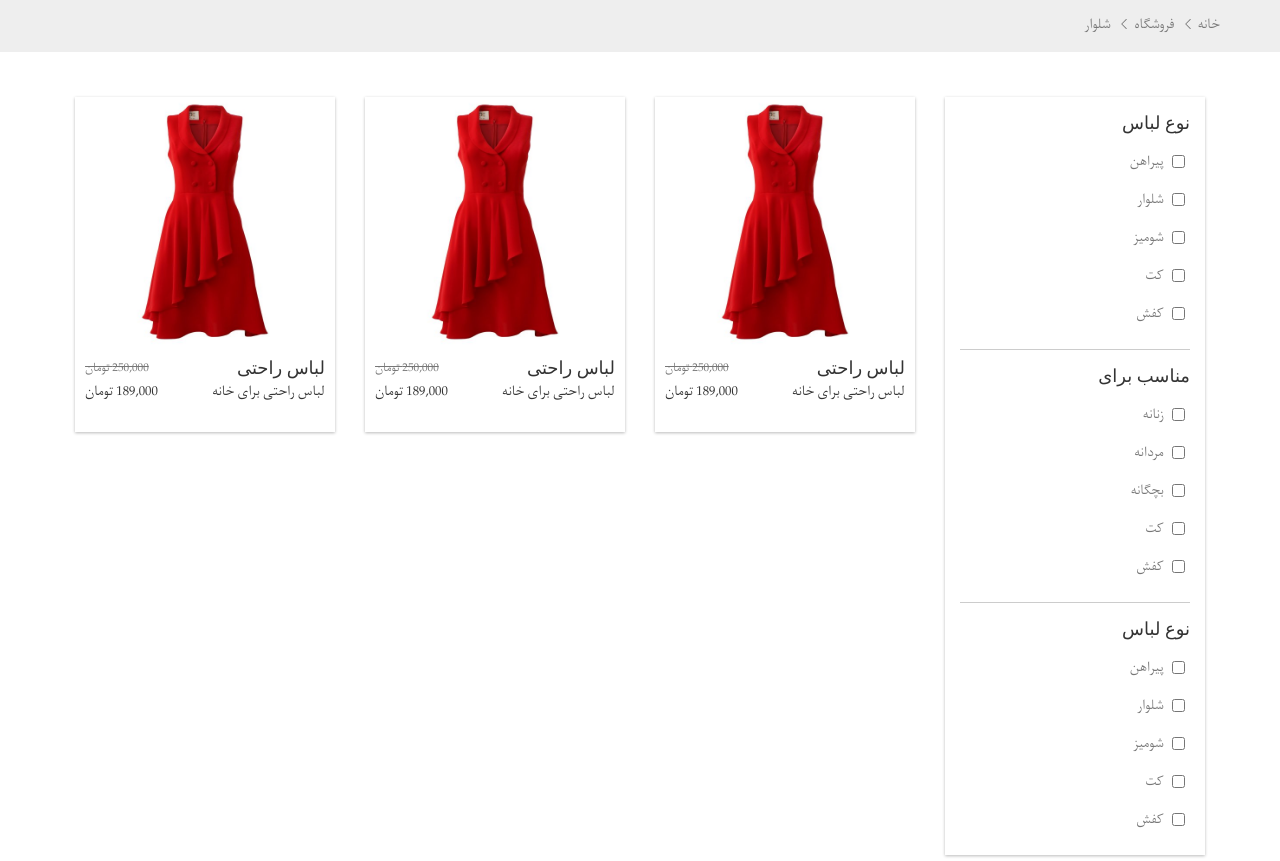
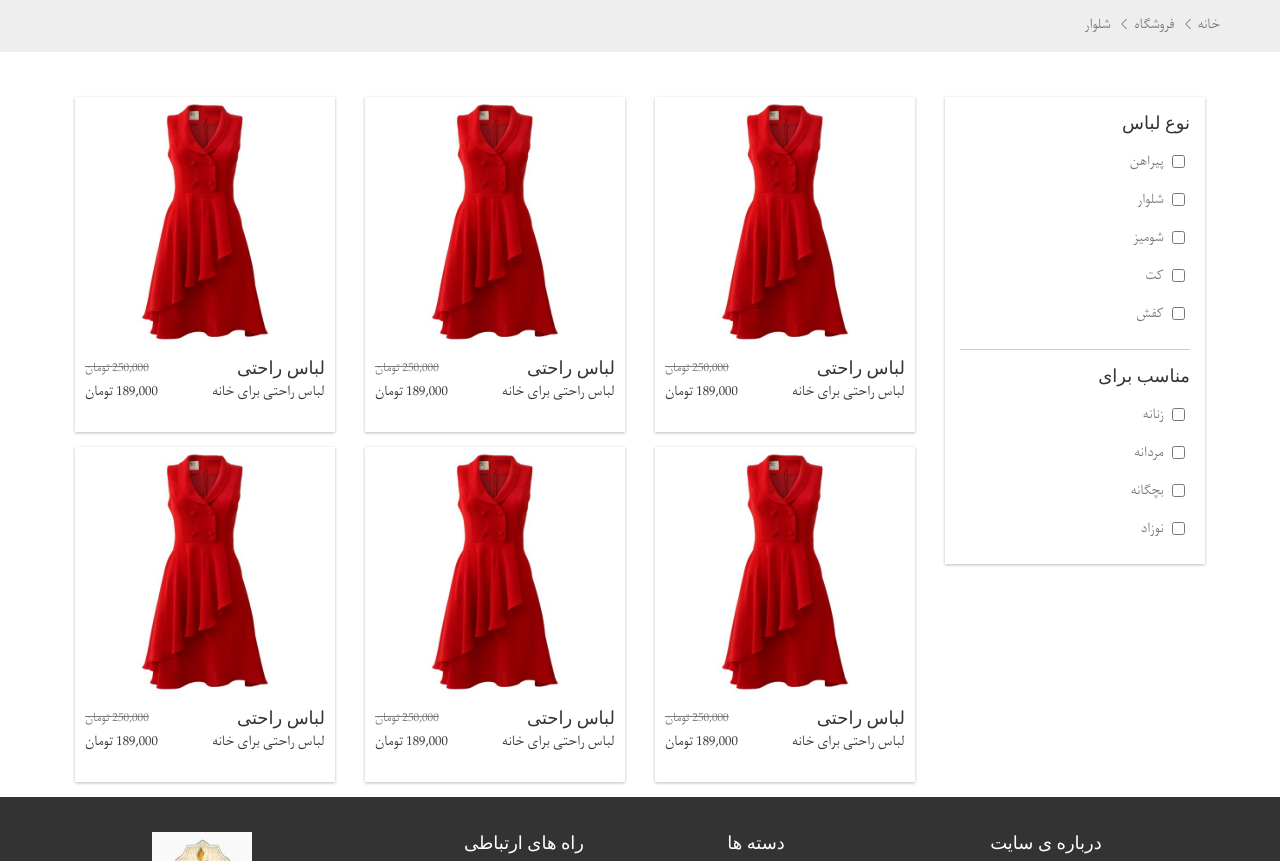
Before and after one commit to MohamadShariat/shop, a plain HTML site: page html/category.html in a window 1280 px wide. Shown: the part 68-929 px from the top of the page. Drawn offline with Linux system fonts and the light colour scheme; a web font is replaced by a local one.

Commit message:
category part three is created

```diff
--- a/css/style.css
+++ b/css/style.css
@@ -928,12 +928,15 @@ p {
   width: 100%;
   height: auto;
   box-shadow: 0px 1px 3px #bbb;
+  display: flex;
+  flex-wrap: wrap;
 }
 
 .cat_sidebar_boxes {
   margin: 0 15px;
   padding: 15px 0;
   border-bottom: 1px #ccc solid;
+  width: 100%;
 }
 
 .cat_sidebar_boxes:last-child{
@@ -1047,6 +1050,13 @@ p {
   .cat_col_post {
     width: 50%;
   }
+
+  .cat_sidebar_boxes{
+    width: 50%;
+    margin: 0;
+    padding: 15px;
+    border-bottom: none;
+  }
 }
 
 @media screen and (max-width: 950px) {
--- a/html/category.html
+++ b/html/category.html
@@ -96,49 +96,20 @@
                   <h3>مناسب برای</h3>
                   <ul>
                     <li>
-                      <input name="pirahan" id="sort_1" type="checkbox" />
-                      <label for="sort_1">زنانه</label>
+                      <input name="women" id="suitable_1" type="checkbox" />
+                      <label for="suitable_1">زنانه</label>
                     </li>
                     <li>
-                      <input name="shalvar" id="sort_2" type="checkbox" />
-                      <label for="sort_2">مردانه</label>
+                      <input name="men" id="suitable_2" type="checkbox" />
+                      <label for="suitable_2">مردانه</label>
                     </li>
                     <li>
-                      <input name="shomiz" id="sort_3" type="checkbox" />
-                      <label for="sort_3">بچگانه</label>
+                      <input name="child" id="suitable_3" type="checkbox" />
+                      <label for="suitable_3">بچگانه</label>
                     </li>
                     <li>
-                      <input name="cot" id="sort_4" type="checkbox" />
-                      <label for="sort_4">کت</label>
-                    </li>
-                    <li>
-                      <input name="kafsh" id="sort_5" type="checkbox" />
-                      <label for="sort_5">کفش</label>
-                    </li>
-                  </ul>
-                </div>
-                <div class="cat_sidebar_boxes">
-                  <h3>نوع لباس</h3>
-                  <ul>
-                    <li>
-                      <input name="pirahan" id="sort_1" type="checkbox" />
-                      <label for="sort_1">پیراهن</label>
-                    </li>
-                    <li>
-                      <input name="shalvar" id="sort_2" type="checkbox" />
-                      <label for="sort_2">شلوار</label>
-                    </li>
-                    <li>
-                      <input name="shomiz" id="sort_3" type="checkbox" />
-                      <label for="sort_3">شومیز</label>
-                    </li>
-                    <li>
-                      <input name="cot" id="sort_4" type="checkbox" />
-                      <label for="sort_4">کت</label>
-                    </li>
-                    <li>
-                      <input name="kafsh" id="sort_5" type="checkbox" />
-                      <label for="sort_5">کفش</label>
+                      <input name="baby" id="suitable_4" type="checkbox" />
+                      <label for="suitable_4">نوزاد</label>
                     </li>
                   </ul>
                 </div>
@@ -199,50 +170,64 @@
                   </div>
                 </div>
               </div>
+              <div class="cat_col_post">
+                <div class="new_post_card">
+                  <div class="new_post_pic">
+                    <img src="../assets/images/dress1.jpg" alt="image " />
+                  </div>
+                  <div class="new_post_body">
+                    <div>
+                      <p class="new_post_title">لباس راحتی</p>
+                      <p class="new_post_price">250,000 تومان</p>
+                    </div>
+                    <div class="clearfix"></div>
+                    <div>
+                      <p class="new_post_description">لباس راحتی برای خانه</p>
+                      <p class="new_post_price_off">189,000 تومان</p>
+                    </div>
+                  </div>
+                </div>
+              </div>
+              <div class="cat_col_post">
+                <div class="new_post_card">
+                  <div class="new_post_pic">
+                    <img src="../assets/images/dress1.jpg" alt="image " />
+                  </div>
+                  <div class="new_post_body">
+                    <div>
+                      <p class="new_post_title">لباس راحتی</p>
+                      <p class="new_post_price">250,000 تومان</p>
+                    </div>
+                    <div class="clearfix"></div>
+                    <div>
+                      <p class="new_post_description">لباس راحتی برای خانه</p>
+                      <p class="new_post_price_off">189,000 تومان</p>
+                    </div>
+                  </div>
+                </div>
+              </div>
+              <div class="cat_col_post">
+                <div class="new_post_card">
+                  <div class="new_post_pic">
+                    <img src="../assets/images/dress1.jpg" alt="image " />
+                  </div>
+                  <div class="new_post_body">
+                    <div>
+                      <p class="new_post_title">لباس راحتی</p>
+                      <p class="new_post_price">250,000 تومان</p>
+                    </div>
+                    <div class="clearfix"></div>
+                    <div>
+                      <p class="new_post_description">لباس راحتی برای خانه</p>
+                      <p class="new_post_price_off">189,000 تومان</p>
+                    </div>
+                  </div>
+                </div>
+              </div>
             </div>
           </div>
         </div>
       </div>
-
-      <br />
-      <br />
-      <br />
-      <br />
-      <br />
-      <br />
-      <br />
-      <br />
-      <br />
-      <br />
-      <br />
-      <br />
-      <br />
-      <br />
-      <br />
-      <br />
-      <br />
-      <br />
-      <br />
-      <br />
-      <br />
-      <br />
-      <br />
-      <br />
-      <br />
-      <br />
-      <br />
-      <br />
-      <br />
-      <br />
-      <br />
-      <br />
-      <br />
-      <br />
-      <br />
-      <br />
-      <br />
-      <br />
-
       <footer class="main_footer">
         <div class="container">
           <div class="main_footer_f_l">
```
